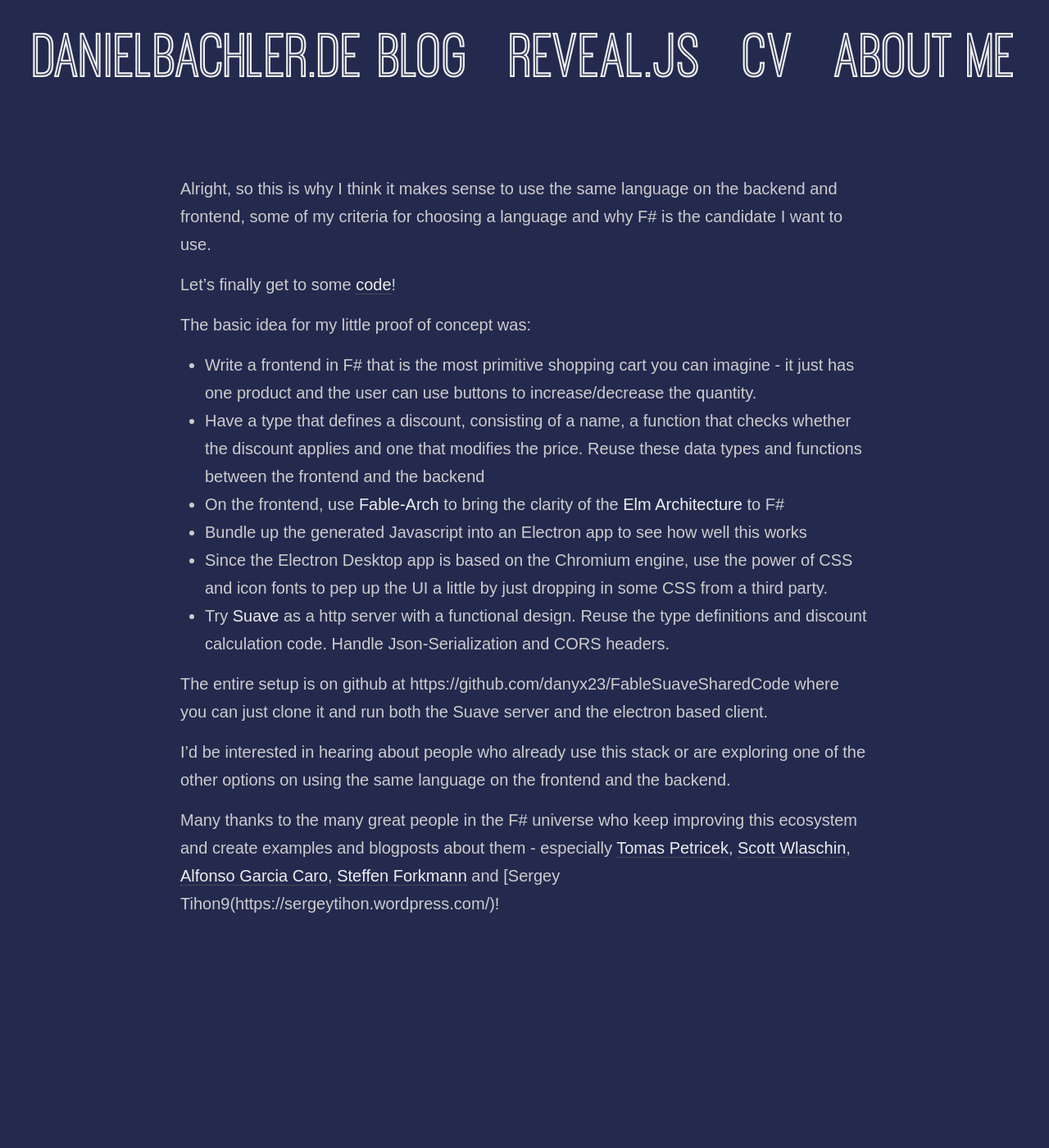
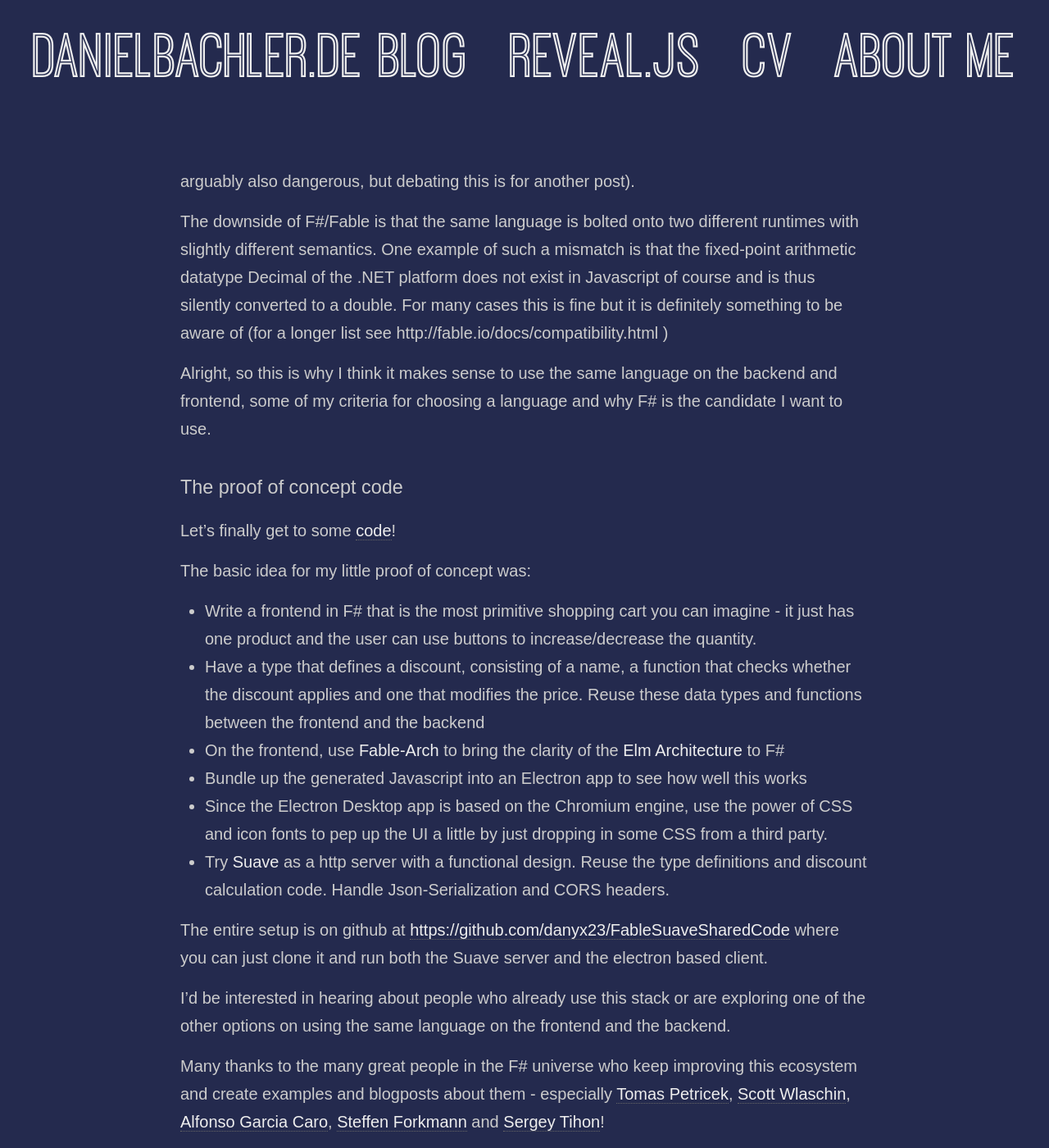
Before and after one commit to danyx23/danyx23.github.io, a Jekyll site: the page built from _posts/2016-12-10-f-sharp-on-the-frontend-and-the-backend.md, in a window 1280 px wide and 1400 px high, scrolled down 2798 px. Shown: the whole window at 82% size. Built offline with Jekyll 4.4.1, drawn with Linux system fonts in a browser that asks for light colours; before the commit the page ends 3932 px from its top, so only the background shows below that; some of the changed text lies outside the part shown.

Commit message:
MInor updates

```diff
--- a/_posts/2016-12-10-f-sharp-on-the-frontend-and-the-backend.md
+++ b/_posts/2016-12-10-f-sharp-on-the-frontend-and-the-backend.md
@@ -4,11 +4,15 @@
 ---
 When the call for the [F# Advent Calendar](https://sergeytihon.wordpress.com/tag/fsadvent/) came up I thought that this would be a great opportunity to check out a technology stack that intrigued me for quite a while now: Using F# on the backend (which by now works well on linux/osx as well as windows) and also on the frontend, via [Fable](http://fable.io/), the F# to Javascript compiler backend. I have played a bit with F# in the past but I wanted to see how well this works in practice.
 
+### The same language on the backend and the frontend
+
 Using the same language on the server and the client has many benefits in my opinion, chief among them the ability to reuse data definitions and business logic. Even though many modern web sites shoulder a lot of complexity on the client to guide the user and give immediate feedback, the backend usually has to replicate most of this logic to verify the client submissions and guard against malicious clients. Discount rules are a prime example of such code that is often replicated in both the frontend and the backend.
 
 The first language that will probably come to mind for this job is Javascript. Since the advent of Node, Javascript is available on the backend as well as in the browser, and, with Electron, even for desktop apps with a native feel. Heavy performance tuning has made Javascript reasonably fast. However, I think that its dynamically typed nature makes Javascript a very problematic choice for non-trivial software projects. Static type checking can catch many bugs before they ever hit production and it can free your developers to concentrate on testing the properties of their code that are actually interesting.
 
 A very desirable property for a type system is for it to have Algebraic Data Types. This means that, in addition to Product types (think classes or records) where ALL stated fields exist for every instance, they also support Sum types (Discriminated Unions in F#) where every value adheres to exactly one of several strictly predefined layouts. Together, Product and Sum types allow a much richer modelling where you can make illegal states irrepresentable (see this [recent article by Marc Seemann](http://blog.ploeh.dk/2016/11/28/easy-domain-modelling-with-types/) on the benefits of ADTs). Having Sum types also allows languages to get rid of nulls - a very desirable trait since a big fraction of errors in dynamically typed languages or such with weak type systems are NullReferenceExceptions or the infamous "undefined is not a function".
+
+### Possible alternatives
 
 Ok, now that I have outlined desirable feature, let us look for languages that meet these two core requirements (a strong, static type system with ADTs and being usable via cross-compilation to Javascript on both the browser frontend and the backend). Not a lot of options remain. The ones I know are:
 
@@ -33,6 +39,8 @@
 The downside of F#/Fable is that the same language is bolted onto two different runtimes with slightly different semantics. One example of such a mismatch is that the fixed-point arithmetic datatype Decimal of the .NET platform does not exist in Javascript of course and is thus silently converted to a double. For many cases this is fine but it is definitely something to be aware of (for a longer list see http://fable.io/docs/compatibility.html )
 
 Alright, so this is why I think it makes sense to use the same language on the backend and frontend, some of my criteria for choosing a language and why F# is the candidate I want to use.
+
+### The proof of concept code
 
 Let's finally get to some [code](https://github.com/danyx23/FableSuaveSharedCode)!
 
@@ -45,8 +53,8 @@
 * Since the Electron Desktop app is based on the Chromium engine, use the power of CSS and icon fonts to pep up the UI a little by just dropping in some CSS from a third party.
 * Try [Suave](http://suave.io) as a http server with a functional design. Reuse the type definitions and discount calculation code. Handle Json-Serialization and CORS headers.
 
-The entire setup is on github at https://github.com/danyx23/FableSuaveSharedCode where you can just clone it and run both the Suave server and the electron based client.
+The entire setup is on github at [https://github.com/danyx23/FableSuaveSharedCode](https://github.com/danyx23/FableSuaveSharedCode) where you can just clone it and run both the Suave server and the electron based client.
 
 I'd be interested in hearing about people who already use this stack or are exploring one of the other options on using the same language on the frontend and the backend.
 
-Many thanks to the many great people in the F# universe who keep improving this ecosystem and create examples and blogposts about them - especially [Tomas Petricek](https://github.com/tpetricek), [Scott Wlaschin](https://fsharpforfunandprofit.com/), [Alfonso Garcia Caro](https://github.com/alfonsogarciacaro), [Steffen Forkmann](https://github.com/forki) and [Sergey Tihon9(https://sergeytihon.wordpress.com/)!
+Many thanks to the many great people in the F# universe who keep improving this ecosystem and create examples and blogposts about them - especially [Tomas Petricek](https://github.com/tpetricek), [Scott Wlaschin](https://fsharpforfunandprofit.com/), [Alfonso Garcia Caro](https://github.com/alfonsogarciacaro), [Steffen Forkmann](https://github.com/forki) and [Sergey Tihon](https://sergeytihon.wordpress.com/)!
```
Also changed, not shown: other parts of _posts/2016-12-10-f-sharp-on-the-frontend-and-the-backend.md (+2 -0 lines).
